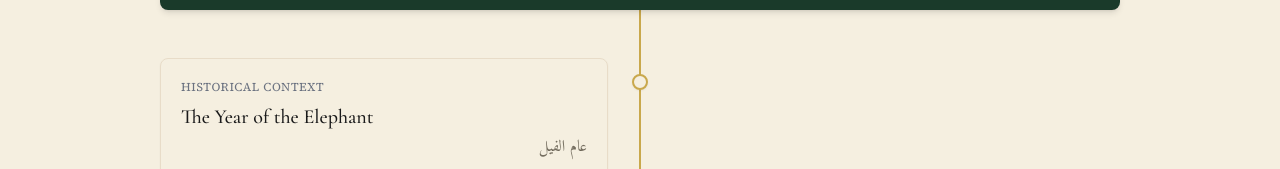
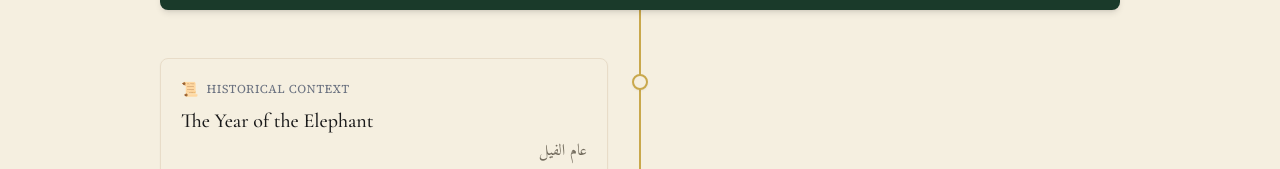
Before and after one commit to Abdalla-Eldoumani/seerah, a Next.js app: page /timeline in a window 1280 px wide. Shown: the part 535-704 px from the top of the page. Built offline with nearby package versions, Linux system fonts and the light colour scheme.

Commit message:
Restore category icon rendering in TimelineNode

```diff
--- a/src/components/timeline/TimelineNode.tsx
+++ b/src/components/timeline/TimelineNode.tsx
@@ -1,7 +1,7 @@
 import Link from 'next/link';
 import { cn } from '@/lib/utils';
 import { getCategoryLabel, getCategoryColor } from '@/lib/utils';
-import type { SeerahEvent, EraId } from '@/types/seerah';
+import { CATEGORY_ICONS, type SeerahEvent, type EraId } from '@/types/seerah';
 
 interface TimelineNodeProps {
   event: SeerahEvent;
@@ -11,6 +11,7 @@ interface TimelineNodeProps {
 
 export default function TimelineNode({ event, eraId, index }: TimelineNodeProps) {
   const isEven = index % 2 === 0;
+  const categoryIcon = CATEGORY_ICONS[event.category];
   const categoryLabel = getCategoryLabel(event.category);
   const categoryColor = getCategoryColor(event.category);
 
@@ -62,6 +63,9 @@ export default function TimelineNode({ event, eraId, index }: TimelineNodeProps)
       >
         {/* Category badge */}
         <div className="flex items-center gap-2 mb-2">
+          <span className="text-sm" aria-hidden="true">
+            {categoryIcon}
+          </span>
           <span
             className="text-xs font-body uppercase tracking-wider"
             style={{ color: categoryColor }}
```
